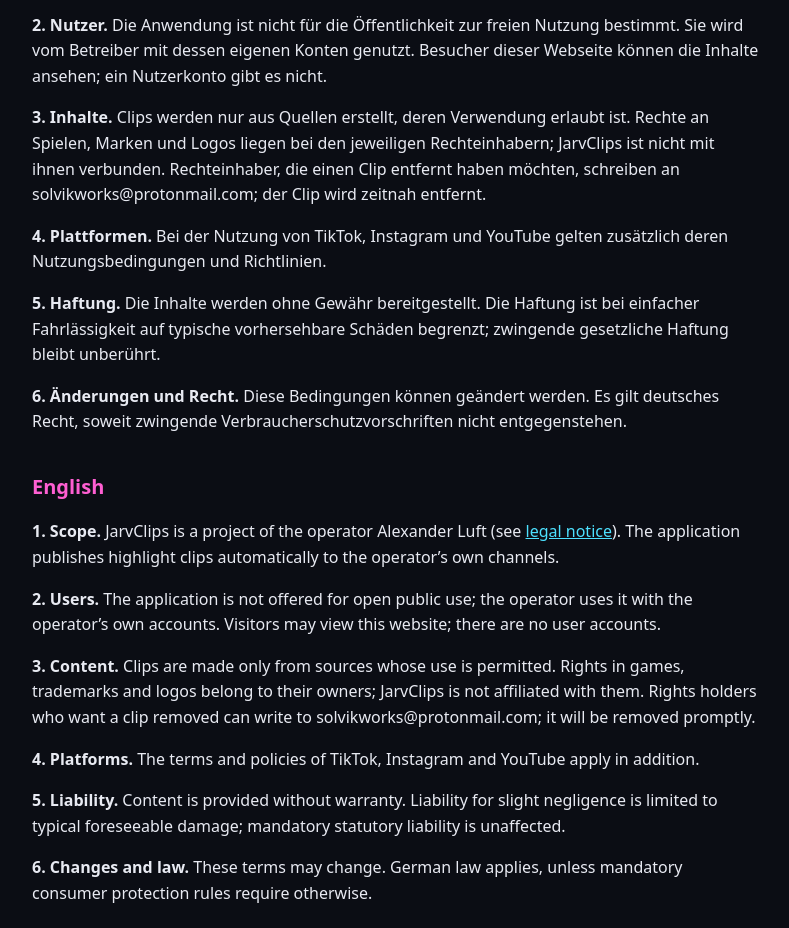
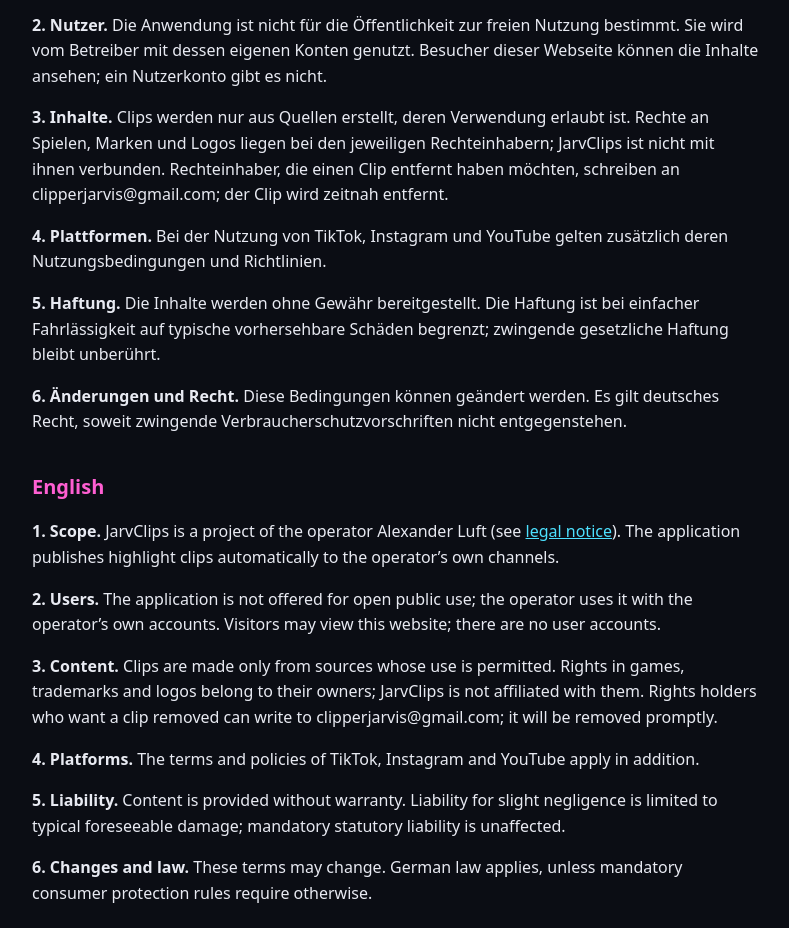
Before and after one commit to alexvierdrei/jarvclips, a plain HTML site: page terms.html in a window 1280 px wide. Shown: the part 357-1285 px from the top of the page, without its empty margins (244-1033 px from the left). Drawn offline with Linux system fonts and the light colour scheme.

Commit message:
Kontakt auf clipperjarvis@gmail.com umstellen (Nutzungsbedingungen)

```diff
--- a/terms.html
+++ b/terms.html
@@ -10,14 +10,14 @@ footer{max-width:760px;margin:0 auto;padding:0 16px 40px;color:#8a90a8;font-size
 <h2>Deutsch</h2>
 <p><b>1. Geltung.</b> JarvClips ist ein Projekt des Betreibers Alexander Luft (siehe <a href="impressum.html">Impressum</a>). Die zugehörige Anwendung dient dem automatisierten Veröffentlichen von Highlight-Clips auf den eigenen Kanälen des Betreibers.</p>
 <p><b>2. Nutzer.</b> Die Anwendung ist nicht für die Öffentlichkeit zur freien Nutzung bestimmt. Sie wird vom Betreiber mit dessen eigenen Konten genutzt. Besucher dieser Webseite können die Inhalte ansehen; ein Nutzerkonto gibt es nicht.</p>
-<p><b>3. Inhalte.</b> Clips werden nur aus Quellen erstellt, deren Verwendung erlaubt ist. Rechte an Spielen, Marken und Logos liegen bei den jeweiligen Rechteinhabern; JarvClips ist nicht mit ihnen verbunden. Rechteinhaber, die einen Clip entfernt haben möchten, schreiben an solvikworks@protonmail.com; der Clip wird zeitnah entfernt.</p>
+<p><b>3. Inhalte.</b> Clips werden nur aus Quellen erstellt, deren Verwendung erlaubt ist. Rechte an Spielen, Marken und Logos liegen bei den jeweiligen Rechteinhabern; JarvClips ist nicht mit ihnen verbunden. Rechteinhaber, die einen Clip entfernt haben möchten, schreiben an clipperjarvis@gmail.com; der Clip wird zeitnah entfernt.</p>
 <p><b>4. Plattformen.</b> Bei der Nutzung von TikTok, Instagram und YouTube gelten zusätzlich deren Nutzungsbedingungen und Richtlinien.</p>
 <p><b>5. Haftung.</b> Die Inhalte werden ohne Gewähr bereitgestellt. Die Haftung ist bei einfacher Fahrlässigkeit auf typische vorhersehbare Schäden begrenzt; zwingende gesetzliche Haftung bleibt unberührt.</p>
 <p><b>6. Änderungen und Recht.</b> Diese Bedingungen können geändert werden. Es gilt deutsches Recht, soweit zwingende Verbraucherschutzvorschriften nicht entgegenstehen.</p>
 <h2>English</h2>
 <p><b>1. Scope.</b> JarvClips is a project of the operator Alexander Luft (see <a href="impressum.html">legal notice</a>). The application publishes highlight clips automatically to the operator’s own channels.</p>
 <p><b>2. Users.</b> The application is not offered for open public use; the operator uses it with the operator’s own accounts. Visitors may view this website; there are no user accounts.</p>
-<p><b>3. Content.</b> Clips are made only from sources whose use is permitted. Rights in games, trademarks and logos belong to their owners; JarvClips is not affiliated with them. Rights holders who want a clip removed can write to solvikworks@protonmail.com; it will be removed promptly.</p>
+<p><b>3. Content.</b> Clips are made only from sources whose use is permitted. Rights in games, trademarks and logos belong to their owners; JarvClips is not affiliated with them. Rights holders who want a clip removed can write to clipperjarvis@gmail.com; it will be removed promptly.</p>
 <p><b>4. Platforms.</b> The terms and policies of TikTok, Instagram and YouTube apply in addition.</p>
 <p><b>5. Liability.</b> Content is provided without warranty. Liability for slight negligence is limited to typical foreseeable damage; mandatory statutory liability is unaffected.</p>
 <p><b>6. Changes and law.</b> These terms may change. German law applies, unless mandatory consumer protection rules require otherwise.</p></main><footer>© JarvClips · <a href="impressum.html">Impressum / Legal notice</a></footer></body></html>
```
